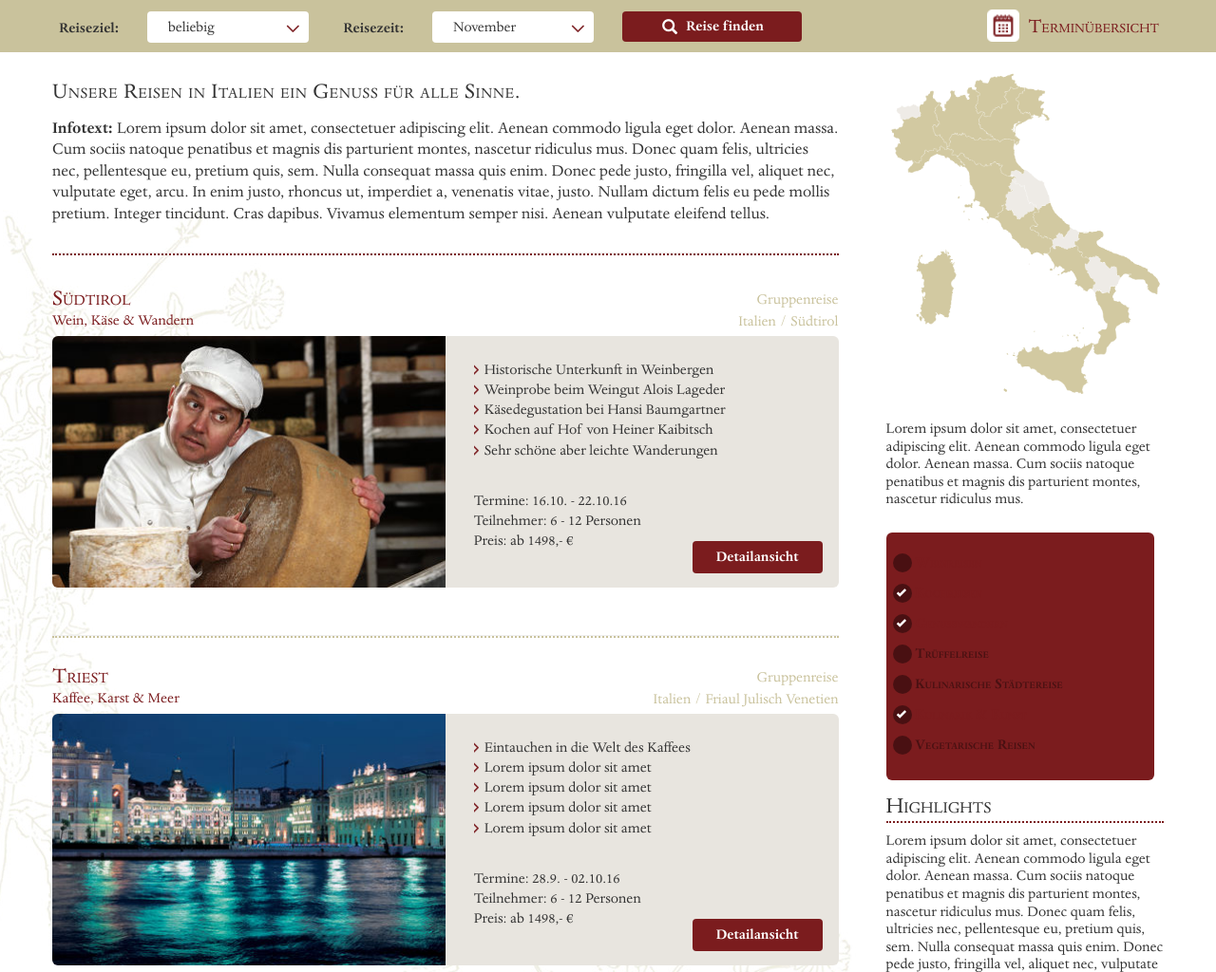
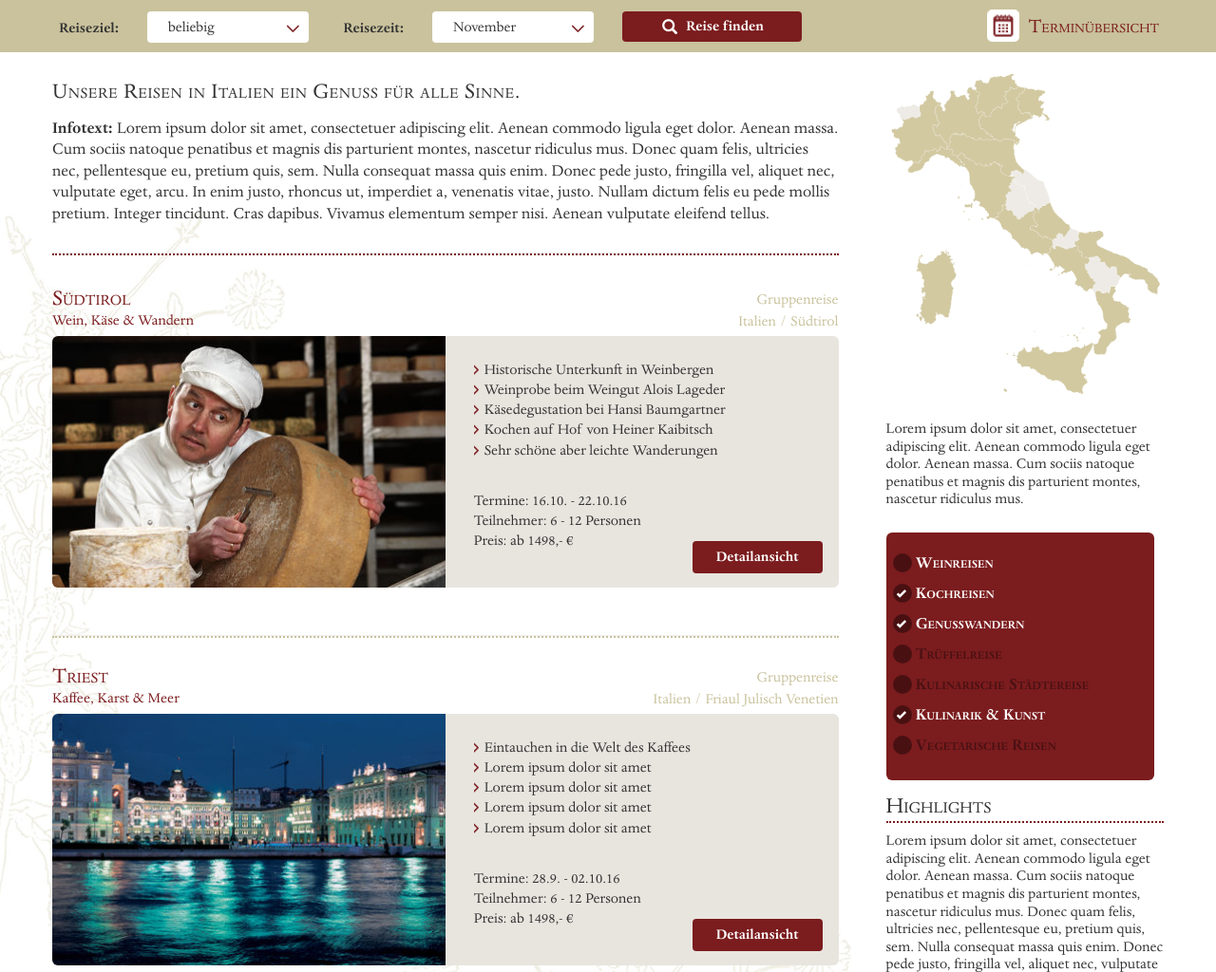
Before and after one commit to gallien/sapio, a PHP site: page /10-reiseland.html in a window 1280 px wide. Shown: the part 448-1472 px from the top of the page at 95% size. Run offline with PHP 8.4, Linux system fonts and the light colour scheme; grey boxes labelled with a size stand in for pictures from a placeholder-image service; some libraries are stand-ins or nearby versions.

Commit message:
link hover color bugfix

```diff
--- a/10-reiseland.html
+++ b/10-reiseland.html
@@ -238,7 +238,7 @@
                         <p>Lorem ipsum dolor sit amet, consectetuer adipiscing elit. Aenean commodo ligula eget dolor. Aenean massa. Cum sociis natoque penatibus et magnis dis parturient montes, nascetur ridiculus mus.</p>
                     </section>
                     <section class="red highlight-box img-rounded">
-                        <ul class="lh24 btn-group btn-group-vertical list-unstyled paddingtop15">
+                        <ul class="btn-group btn-group-vertical list-unstyled paddingtop15">
                             <li>
                                 <label class="btn active customcheck">
                                     <input type="checkbox" name='Weinreisen' />
--- a/10-reisethema.html
+++ b/10-reisethema.html
@@ -169,7 +169,7 @@
                         <p>Lorem ipsum dolor sit amet, consectetuer adipiscing elit. Aenean commodo ligula eget dolor. Aenean massa. Cum sociis natoque penatibus et magnis dis parturient montes, nascetur ridiculus mus.</p>
                     </section>
                     <section class="red highlight-box img-rounded">
-                        <ul class="lh24 btn-group btn-group-vertical list-unstyled paddingtop15">
+                        <ul class="btn-group btn-group-vertical list-unstyled paddingtop15">
                             <li>
                                 <label class="btn active customcheck">
                                     <input type="checkbox" name='Weinreisen' />
--- a/assets/styles/css.css
+++ b/assets/styles/css.css
@@ -417,7 +417,7 @@ footer section{
 footer aside .glyphicon, footer .nominatetravelbox img{
     margin:1%;
 }
-footer a, .red.highlight-box.padding15 a, footer a[href^="tel:"]{
+footer a, footer a:hover, footer a:focus, .red.highlight-box.padding15 a, footer a[href^="tel:"] {
     color:#FFFFFF;
     text-decoration: underline;
 }
@@ -668,10 +668,6 @@ label.customcheck {
     padding: 0;
     padding-bottom: 10px;
 }
-label.customcheck span{
-    white-space: normal;
-    font-weight: bold;
-}
 label.customcheck input[type="checkbox"] ~ div.checkbg{
     background-color: rgba(0,0,0,.4);
     border-radius: 50%;
@@ -693,6 +689,10 @@ label.customcheck input[type="checkbox"]:checked ~ div.checkbg>i.glyphicon.glyph
 label.customcheck input[type="checkbox"]:disabled ~ span{
     color: rgba(0,0,0,.4);
     cursor: not-allowed;
+}
+.btn.customcheck {
+	color: white;
+	font-size: 18px;
 }
 .imagemapbox{
     width:100%;
--- a/inc/fintravelbox.inc.html
+++ b/inc/fintravelbox.inc.html
@@ -1,5 +1,5 @@
 <div class="container">
-    <form class="form-horizontal row">
+    <form class="form-horizontal row" action="10-reiseland.html">
         <label for="reiseziel" class="col-xs-4 col-sm-1 col-md-1 control-label">Reiseziel: </label>
         <div class="col-xs-8 col-sm-3 col-md-2">
             <select name="reiseziel" id="reiseziel">
```
